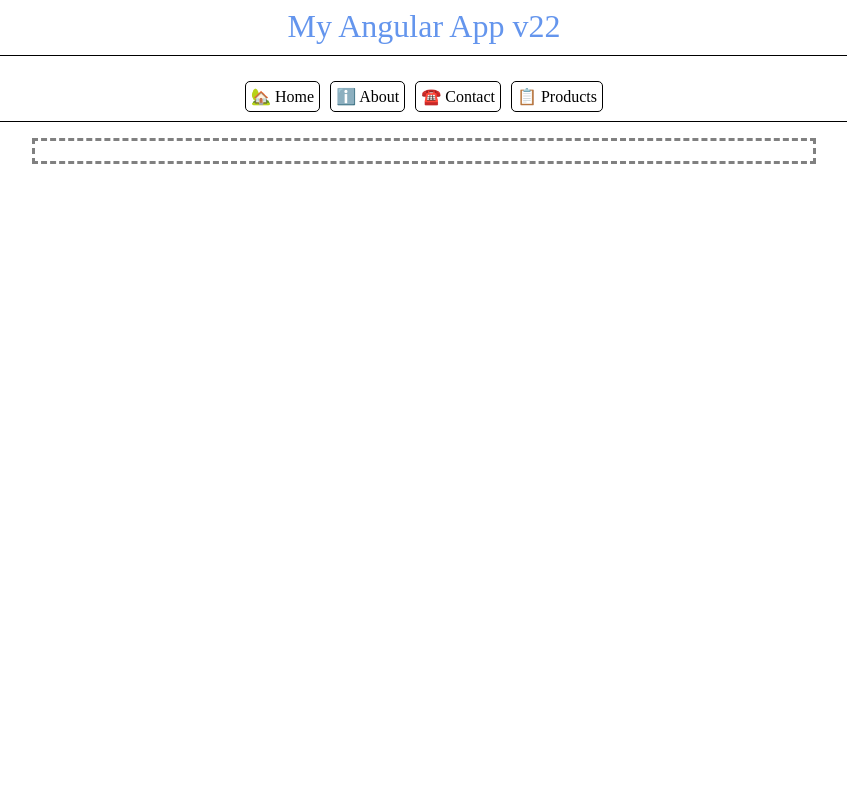
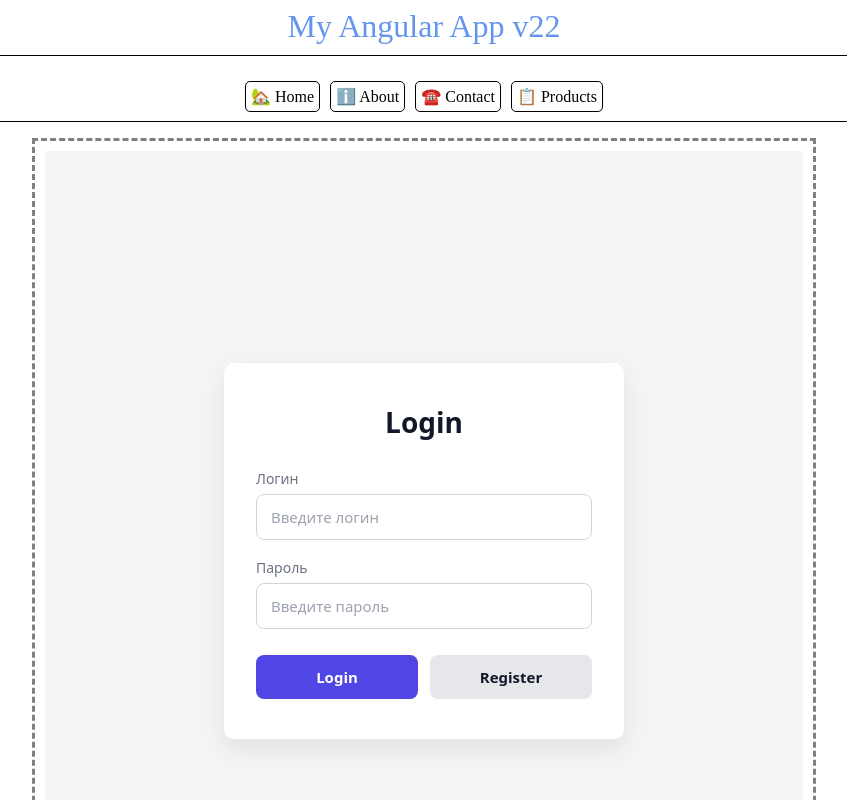
Before and after one commit to Oleg-ru/ng-mini-apps, an Angular app: page /login in a window 1280 px wide. Before the commit this address led to /. Shown: the top 800 px of the page, without its empty margins (216-1063 px from the left). Built offline with nearby package versions, Linux system fonts and the light colour scheme.

Commit message:
feature: Routing ADD register and login pages

```diff
--- a/src/app/app.html
+++ b/src/app/app.html
@@ -6,7 +6,7 @@
 
 <nav>
   <ul class="nav-list">
-    <li><a routerLink="">🏡 Home</a></li>
+    <li><a routerLink="pages/home">🏡 Home</a></li>
     <li><a routerLink="pages/about">ℹ️ About</a></li>
     <li><a routerLink="pages/contact">☎️ Contact</a></li>
     <li><a routerLink="pages/products">📋 Products</a></li>
--- /dev/null
+++ b/src/app/pages/login/login.css
@@ -0,0 +1,142 @@
+/* Переменные для удобства */
+:host {
+  --primary: #4f46e5;
+  --primary-hover: #4338ca;
+  --secondary: #e5e7eb;
+  --secondary-hover: #d1d5db;
+  --text: #111827;
+  --text-muted: #6b7280;
+  --border: #d1d5db;
+  --bg: #f3f4f6;
+  --card-bg: #ffffff;
+  --radius: 10px;
+  --shadow: 0 10px 25px rgba(0, 0, 0, 0.08);
+}
+
+/* Центрирование страницы */
+.login-page {
+  min-height: 100vh;
+  display: flex;
+  align-items: center;
+  justify-content: center;
+  background: var(--bg);
+  padding: 20px;
+  box-sizing: border-box;
+}
+
+/* Карточка */
+.login-card {
+  width: 100%;
+  max-width: 400px;
+  background: var(--card-bg);
+  padding: 40px 32px;
+  border-radius: var(--radius);
+  box-shadow: var(--shadow);
+  box-sizing: border-box;
+}
+
+/* Заголовок */
+.login-title {
+  margin: 0 0 28px;
+  font-size: 28px;
+  font-weight: 700;
+  text-align: center;
+  color: var(--text);
+  font-family: system-ui, -apple-system, "Segoe UI", Roboto, sans-serif;
+}
+
+/* Форма */
+.login-form {
+  display: flex;
+  flex-direction: column;
+  gap: 18px;
+}
+
+/* Группа полей */
+.form-group {
+  display: flex;
+  flex-direction: column;
+  gap: 6px;
+}
+
+.form-group label {
+  font-size: 14px;
+  font-weight: 500;
+  color: var(--text-muted);
+  font-family: system-ui, -apple-system, "Segoe UI", Roboto, sans-serif;
+}
+
+.form-group input {
+  width: 100%;
+  padding: 12px 14px;
+  font-size: 15px;
+  border: 1px solid var(--border);
+  border-radius: 8px;
+  outline: none;
+  transition: border-color 0.2s, box-shadow 0.2s;
+  box-sizing: border-box;
+  font-family: system-ui, -apple-system, "Segoe UI", Roboto, sans-serif;
+}
+
+.form-group input:focus {
+  border-color: var(--primary);
+  box-shadow: 0 0 0 3px rgba(79, 70, 229, 0.15);
+}
+
+.form-group input::placeholder {
+  color: #9ca3af;
+}
+
+/* Кнопки */
+.buttons {
+  display: flex;
+  gap: 12px;
+  margin-top: 8px;
+}
+
+.btn {
+  flex: 1;
+  padding: 12px 16px;
+  font-size: 15px;
+  font-weight: 600;
+  border: none;
+  border-radius: 8px;
+  cursor: pointer;
+  transition: background 0.2s, transform 0.1s;
+  font-family: system-ui, -apple-system, "Segoe UI", Roboto, sans-serif;
+}
+
+.btn:active {
+  transform: scale(0.98);
+}
+
+.btn-login {
+  background: var(--primary);
+  color: #fff;
+}
+
+.btn-login:hover {
+  background: var(--primary-hover);
+}
+
+.btn-register {
+  background: var(--secondary);
+  color: var(--text);
+}
+
+.btn-register:hover {
+  background: var(--secondary-hover);
+}
+
+/* Адаптив для маленьких экранов */
+@media (max-width: 420px) {
+  .login-card {
+    padding: 28px 20px;
+  }
+  .login-title {
+    font-size: 24px;
+  }
+  .buttons {
+    flex-direction: column;
+  }
+}
--- /dev/null
+++ b/src/app/pages/login/login.html
@@ -0,0 +1,38 @@
+<div class="login-page">
+  <div class="login-card">
+    <h1 class="login-title">Login</h1>
+
+    <form class="login-form">
+      <div class="form-group">
+        <label for="username">Логин</label>
+        <input
+          id="username"
+          type="text"
+          name="username"
+          placeholder="Введите логин"
+          autocomplete="username"
+          required
+        />
+      </div>
+
+      <div class="form-group">
+        <label for="password">Пароль</label>
+        <input
+          id="password"
+          type="password"
+          name="password"
+          placeholder="Введите пароль"
+          autocomplete="current-password"
+          required
+        />
+      </div>
+
+      <div class="buttons">
+        <button type="submit" class="btn btn-login" (click)="onLogin()">Login</button>
+        <button type="button" class="btn btn-register" (click)="onRegister()">
+          Register
+        </button>
+      </div>
+    </form>
+  </div>
+</div>
--- /dev/null
+++ b/src/app/pages/login/login.ts
@@ -0,0 +1,22 @@
+import { Component, inject } from '@angular/core';
+import { Router } from '@angular/router';
+
+@Component({
+  imports: [],
+  selector: 'app-login',
+  styleUrl: './login.css',
+  templateUrl: './login.html',
+})
+export class Login {
+  private router = inject(Router);
+
+  onLogin() {
+    //API login
+    //code navigation
+    this.router.navigate(['/pages/home'])
+  }
+
+  onRegister() {
+    this.router.navigateByUrl('/register')
+  }
+}
--- /dev/null
+++ b/src/app/pages/register/register.html
@@ -0,0 +1 @@
+<p>register works!</p>
```
Also changed, not shown: src/app/app.routes.ts (+15 -0 lines), src/app/pages/register/register.ts (added, +9 -0 lines), src/app/pages/register/register.css (added), 2 other files (tests, documents, lock files or other folders).
